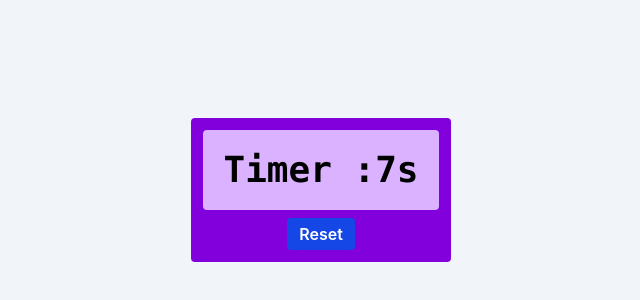
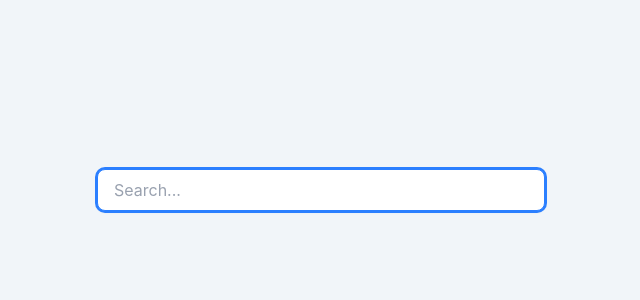
Before and after one commit to NaviTalib/Basic-React-Tailwind-Projects, a React (Vite) app in the folder components-collection/: page / in a window 1280 px wide. Shown: the part 210-510 px from the top of the page, without its empty margins (319-959 px from the left). Built offline with nearby package versions, Linux system fonts and the light colour scheme.

Commit message:
search box added

```diff
--- a/components-collection/src/App.jsx
+++ b/components-collection/src/App.jsx
@@ -3,6 +3,7 @@ import FaqAccordion from './components/FaqAccordion'
 import FlashCardDeck from './components/FlashCardDeck'
 import ProfileCard from './components/ProfileCard'
 import Timer from './components/Timer'
+import SearchBox from './components/SearchBox'
 
 
 
@@ -11,7 +12,9 @@ const App = () => {
   return (
     <div className="h-screen  flex justify-center items-center bg-slate-100">
         {/* <ProfileCard name="Navi Talib" role="Full Stack Developer" initialLike={780} /> */}
-        <Timer />
+        {/* <Timer /> */}
+        <SearchBox />
+
 
     </div>
   )
--- /dev/null
+++ b/components-collection/src/components/SearchBox.jsx
@@ -0,0 +1,20 @@
+import { useEffect, useRef } from 'react';
+
+function SearchBox() {
+  const inputRef = useRef(null);
+
+  useEffect(() => {
+    inputRef.current.focus();
+  }, []);
+
+  return (
+    <input
+      ref={inputRef}
+      type="text"
+      placeholder="Search... "
+      className="w-full max-w-md px-4 py-2 text-base text-gray-900 placeholder-gray-400 bg-white border border-gray-300 rounded-lg shadow-sm transition-colors duration-200 ease-in-out focus:outline-none focus:ring-2 focus:ring-blue-500 focus:border-blue-500 dark:bg-gray-800 dark:border-gray-700 dark:text-white dark:placeholder-gray-500 dark:focus:ring-blue-400"
+    />
+  );
+}
+
+export default SearchBox
```
